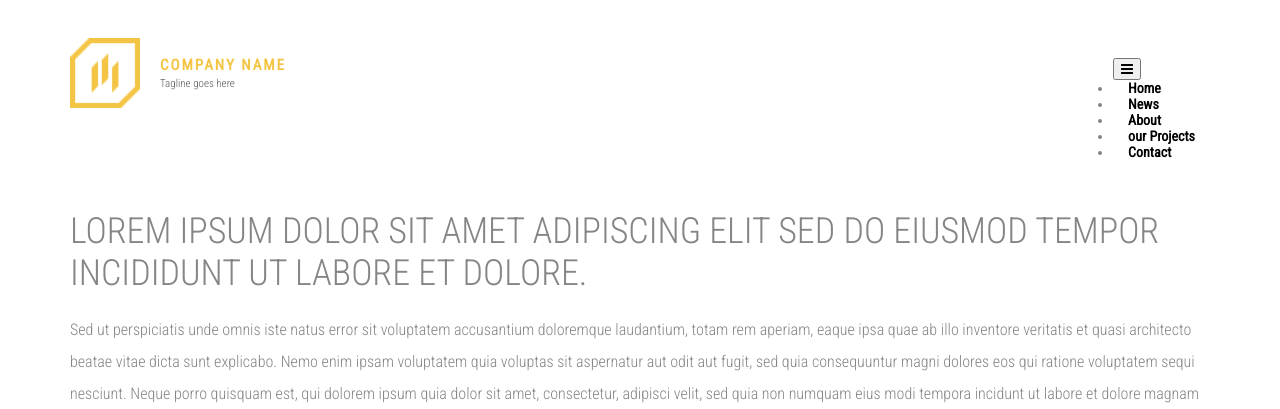
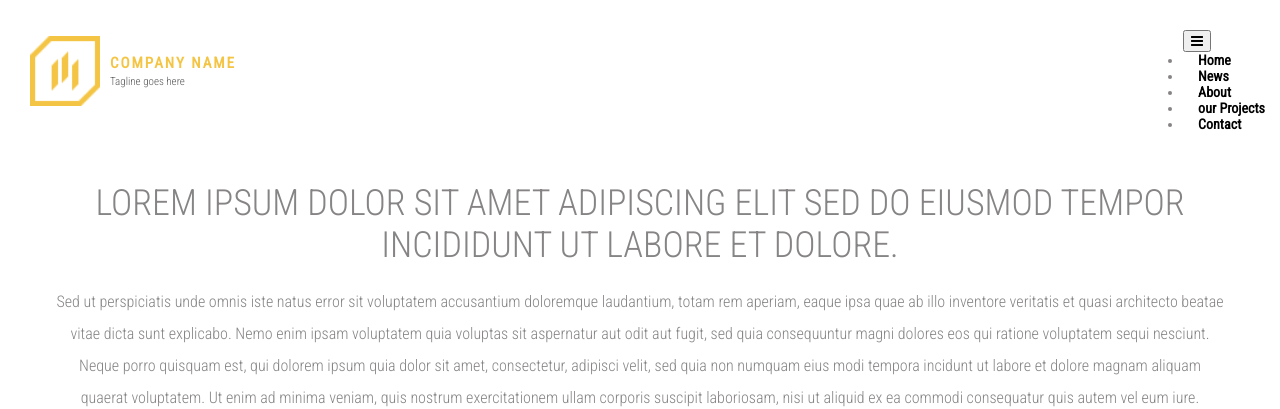
Before and after one commit to DohaAAshraf/WestClayy, a website: page about.html in a window 1280 px wide. Shown: the top 409 px of the page. Drawn offline with Linux system fonts and the light colour scheme.

Commit message:
publishone

```diff
--- a/style.css
+++ b/style.css
@@ -7,6 +7,7 @@
 /*===========================================
  * Importing CSS Libraries
  *===========================================*/
+
 article,
 aside,
 details,
@@ -34,6 +35,7 @@ summary {
   z-index: 999;
 }
 
+
 /* Popup Box - Centered Modal */
 #popup-box {
   position: absolute;
@@ -118,12 +120,7 @@ summary {
   transform: translate(-50%, -50%) scale(1);
   opacity: 1;
 }
- /* Download Brochure Section */
-.info-container {
-  text-align: center;
-  margin-top: 80px;
-  height: auto;
-}
+
 
 .info-text {
   font-size: 32px;
@@ -295,13 +292,16 @@ audio:not([controls]) {
 
   .site-header {
     background-color: white;
-  }
+  width: 100%;
+}
 
 html {
   background: #fff;
   color: #000;
   -webkit-text-size-adjust: 100%;
-  -ms-text-size-adjust: 100%; }
+  -ms-text-size-adjust: 100%;
+  overflow-x: hidden; /* Prevent horizontal scroll */
+  width: 100%; /* Ensure full width */}
 
 html,
 button,
@@ -312,6 +312,8 @@ textarea {
 
   body {
     overflow-x: hidden;
+    padding: 0;
+    margin: 0;
 }
 img, iframe {
     max-width: 100%;
@@ -694,11 +696,13 @@ form textarea {
     right: -10px; }
 
 .container {
-  margin-right: auto;
-  margin-left: auto;
-  padding-left: 15px;
-  padding-right: 15px;
+
+  width: 100%;
+    max-width: 100%;
+    padding: 0;
+    margin: 0;
   zoom: 1; }
+
   .container:after {
     content: " ";
     clear: both;
@@ -1540,6 +1544,15 @@ form textarea {
 /*
  * Header Styles
  */
+ .site-header .container {
+  max-width: 100%; /* Override any fixed width */
+    width: 100%;
+   display: flex;
+    justify-content: space-between;
+    align-items: center;
+     /* Add padding for spacing */
+    margin-right: 40px;
+}
 .site-header {
   zoom: 1;
   padding:  0; /* Reduced padding for a smaller header */
@@ -1552,7 +1565,6 @@ form textarea {
     height: 0; }
 
 #branding {
-  float: left;
   margin-top: 10px;
   display: flex;
   align-items: center;
@@ -1567,10 +1579,11 @@ form textarea {
   max-width: 200px; /* Adjust as needed */
   height: auto; /* Maintain aspect ratio */
   display: block;
+  margin-left: 30px;
 }
 
   #branding .logo {
-    margin-right: 10px;
+
     height: 70px; /* Adjust logo size */
     width: 70px;
    }
@@ -1590,8 +1603,12 @@ form textarea {
 
 
       .main-navigation {
+        order: 2; /* Moves navigation to the right */
+        margin-left: 20px; /* Pushes nav to the far right */
+
         float: right;
         margin-top: 30px;
+        gap: 15px;
 
        }
       .main-navigation a {
@@ -1662,7 +1679,11 @@ form textarea {
         align-items: center;
         justify-content: center;
         background: #f4f4f4; /* Fallback background */
-        width: 100%;
+        width: 100vw;
+        height: 100vh;
+        max-width: 100vw; /* Ensures full width */
+        margin: 0;
+        padding: 0;
       }
 
       .hero-slider .slides {
@@ -1672,12 +1693,21 @@ form textarea {
         width: 100%;
       }
 
+
       .hero-slider .slides li {
         min-height: 100vh;
         width: 100vw;
         background-size: cover;
         background-position: center center;
         background-repeat: no-repeat;
+        position: absolute;
+        top: 0;
+    left: 0;
+    opacity: 0;
+    transition: opacity 1s ease-in-out;
+    flex: 1;
+
+
       }
 
       /* Slide Titles */
@@ -2317,7 +2347,13 @@ hr {
     margin-bottom: 20px; }
 
 .page {
-  padding: 50px 0; }
+  padding: 50px 0;
+  display: flex;
+    justify-content: center;
+    align-items: center;
+    flex-direction: column;
+    text-align: center;
+}
   .page .align-left {
     float: left;
     margin-right: 30px;
@@ -2505,7 +2541,7 @@ hr {
 
       #site-content {
         background-color: white; /* Make the background white */
-        padding: 20px; /* Optional, to add some space around the content */
+        padding: 0px; /* Optional, to add some space around the content */
     }
 
     .main-content {
@@ -2515,7 +2551,7 @@ hr {
  * Footer Styles (Updated for Alignment)
  */
  .site-footer {
-  margin-top: 50px;
+  margin-top: 0px;
   background: #ffffff; /* Optional: Dark footer background */
   color: #000000; /* Optional: Light text */
 }
@@ -2526,7 +2562,8 @@ hr {
   justify-content: space-between;
   align-items: center;
   border-top: 1px solid #383838;
-  padding: 50px 15px 30px;
+  width: 100%; /* Adjust width if needed */
+  padding-left: 40px;
 }
 
 /* Left Section */
```
Also changed, not shown: index.html (+1 -0 lines), dummy/image2.png, dummy/image2jjj.png (added), dummy/imagemap.png, dummy/westclayyy.png (added), 1 other file.
